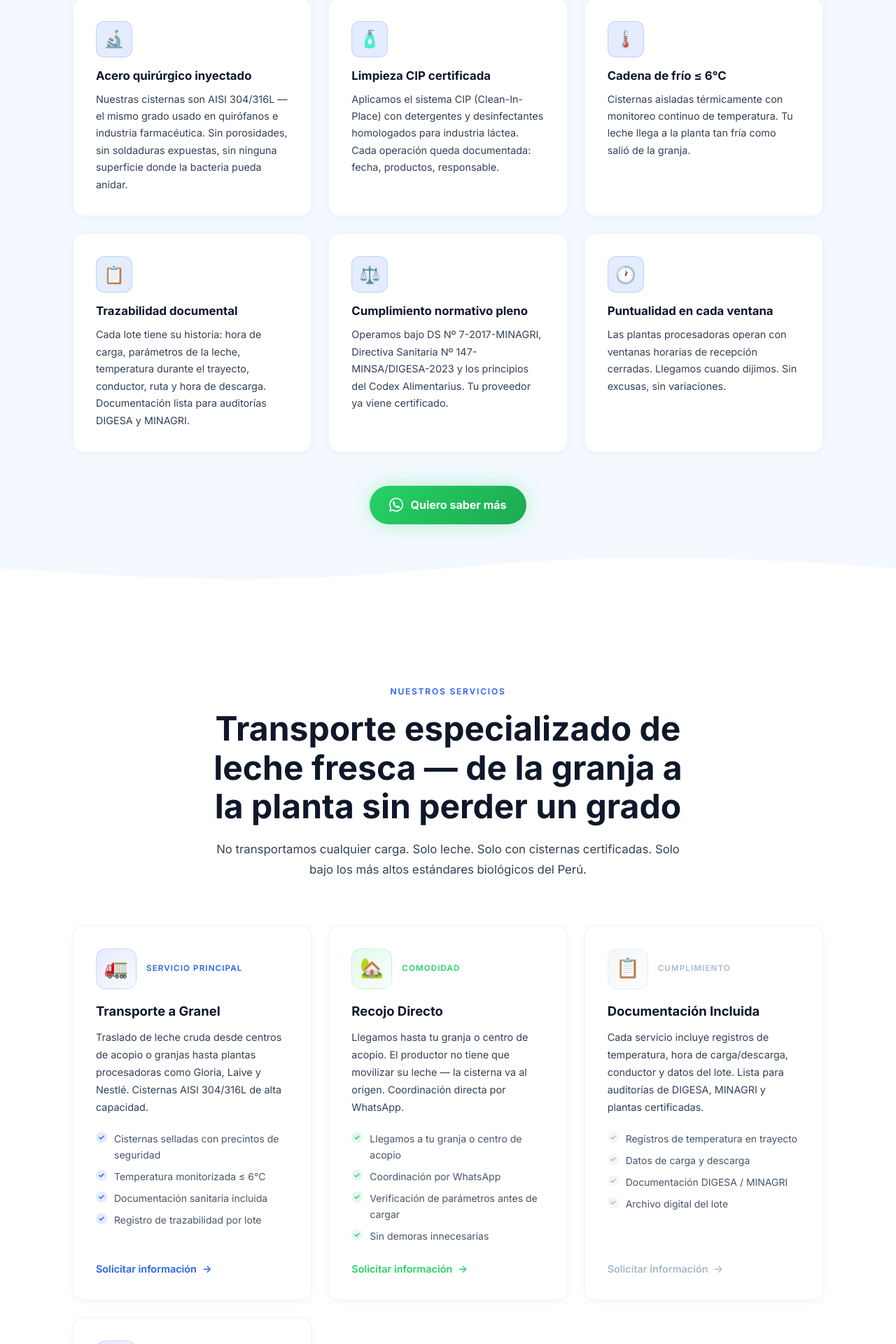
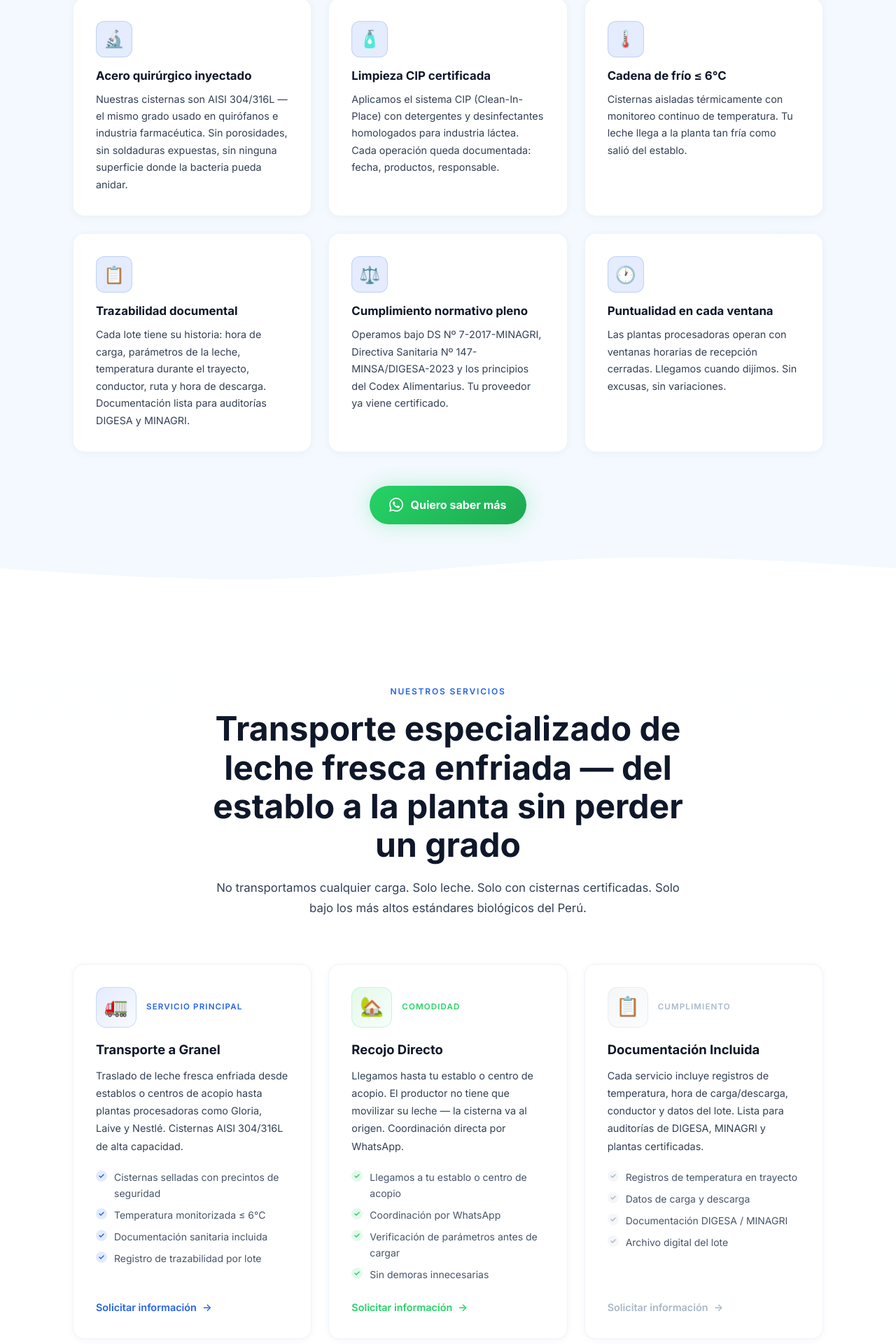
Before and after one commit to brayan250-cpu/TransportesBDM, a React (Vite) app in the folder bdymariafe-web/: page / in a window 1280 px wide. Shown: the part 1340-3260 px from the top of the page at 70% size. Built offline with nearby package versions, Linux system fonts and the light colour scheme.

Commit message:
fix: update content - leche enfriada desde establo, not granja

```diff
--- a/bdymariafe-web/src/data/content.js
+++ b/bdymariafe-web/src/data/content.js
@@ -5,7 +5,7 @@ export const SITE = {
   name:    'BD & Mariafe Transportes',
   company: 'BD & Mariafe Transportes',
   tagline: 'Pureza en Movimiento',
-  description: 'Empresa peruana especializada en transporte de leche fresca a granel con cisternas de acero quirúrgico AISI 304/316L.',
+  description: 'Empresa peruana especializada en transporte de leche fresca enfriada a granel con cisternas de acero quirúrgico AISI 304/316L.',
   domain: 'bdymariafe.com.pe',
 }
 
@@ -63,7 +63,7 @@ export const DIFFERENTIATORS = [
     id: 3,
     icon: '🌡️',
     title: 'Cadena de frío ≤ 6°C',
-    description: 'Cisternas aisladas térmicamente con monitoreo continuo de temperatura. Tu leche llega a la planta tan fría como salió de la granja.',
+    description: 'Cisternas aisladas térmicamente con monitoreo continuo de temperatura. Tu leche llega a la planta tan fría como salió del establo.',
   },
   {
     id: 4,
@@ -87,7 +87,7 @@ export const DIFFERENTIATORS = [
 
 export const SERVICIOS = {
   label:   'Nuestros servicios',
-  headline: 'Transporte especializado de leche fresca — de la granja a la planta sin perder un grado',
+  headline: 'Transporte especializado de leche fresca enfriada — del establo a la planta sin perder un grado',
   intro:   'No transportamos cualquier carga. Solo leche. Solo con cisternas certificadas. Solo bajo los más altos estándares biológicos del Perú.',
   cta:     'Solicitar cotización por WhatsApp',
   ctaMicro:'Respuesta en minutos. Cobertura confirmada al instante.',
@@ -100,7 +100,7 @@ export const SERVICES = [
     color: '#2563EB',
     category: 'Servicio principal',
     title: 'Transporte a Granel',
-    description: 'Traslado de leche cruda desde centros de acopio o granjas hasta plantas procesadoras como Gloria, Laive y Nestlé. Cisternas AISI 304/316L de alta capacidad.',
+    description: 'Traslado de leche fresca enfriada desde establos o centros de acopio hasta plantas procesadoras como Gloria, Laive y Nestlé. Cisternas AISI 304/316L de alta capacidad.',
     features: ['Cisternas selladas con precintos de seguridad', 'Temperatura monitorizada ≤ 6°C', 'Documentación sanitaria incluida', 'Registro de trazabilidad por lote'],
     badge: 'Servicio principal',
     cta: 'Consultar disponibilidad',
@@ -111,8 +111,8 @@ export const SERVICES = [
     color: '#25D366',
     category: 'Comodidad',
     title: 'Recojo Directo',
-    description: 'Llegamos hasta tu granja o centro de acopio. El productor no tiene que movilizar su leche — la cisterna va al origen. Coordinación directa por WhatsApp.',
-    features: ['Llegamos a tu granja o centro de acopio', 'Coordinación por WhatsApp', 'Verificación de parámetros antes de cargar', 'Sin demoras innecesarias'],
+    description: 'Llegamos hasta tu establo o centro de acopio. El productor no tiene que movilizar su leche — la cisterna va al origen. Coordinación directa por WhatsApp.',
+    features: ['Llegamos a tu establo o centro de acopio', 'Coordinación por WhatsApp', 'Verificación de parámetros antes de cargar', 'Sin demoras innecesarias'],
     badge: null,
     cta: 'Coordinar recojo',
   },
@@ -150,7 +150,7 @@ export const PROCESO = {
 
 export const PROCESS_STEPS = [
   { number: '01', title: 'Nos coordinas por WhatsApp', description: 'Escríbenos con tu zona, volumen estimado y frecuencia. Confirmamos disponibilidad y acordamos la ruta en minutos.' },
-  { number: '02', title: 'Verificamos los parámetros', description: 'Antes de cargar, nuestro operador verifica los parámetros de la leche (temperatura, acidez inicial). Sin leche fuera de norma, sin problemas en planta.' },
+  { number: '02', title: 'Verificamos los parámetros', description: 'Antes de cargar, nuestro operador verifica los parámetros de la leche enfriada (temperatura, acidez inicial). Sin leche fuera de norma, sin problemas en planta.' },
   { number: '03', title: 'Cargamos y sellamos', description: 'La cisterna se llena y se sella con precintos de seguridad numerados. Iniciamos el registro de trazabilidad del lote.' },
   { number: '04', title: 'Transportamos con monitoreo', description: 'La leche viaja a ≤ 6°C, monitoreo continuo durante todo el trayecto. Si hay alguna incidencia, te notificamos de inmediato.' },
   { number: '05', title: 'Entregamos en planta', description: 'Llegamos dentro de la ventana horaria de recepción. Entregamos la leche junto a toda la documentación sanitaria del lote.' },
@@ -216,8 +216,8 @@ export const CONTACTO = {
 }
 
 export const FOOTER = {
-  tagline:           'Pureza en Movimiento — Transporte certificado de leche fresca en el Perú',
-  brand_description: 'Empresa peruana especializada en transporte de leche fresca a granel. Cisternas AISI 304/316L, limpieza CIP certificada y trazabilidad completa en cada lote.',
+  tagline:           'Pureza en Movimiento — Transporte de leche enfriada certificado en el Perú',
+  brand_description: 'Empresa peruana especializada en transporte de leche fresca enfriada a granel. Cisternas AISI 304/316L, limpieza CIP certificada y trazabilidad completa en cada lote.',
   copyright:         '© 2026 BD & Mariafe Transportes. Todos los derechos reservados.',
   ruc_text:          'RUC: 10801671093 — Lima, Perú',
   services_links: [
```
Also changed, not shown: 2 other files (tests, documents, lock files or other folders).
